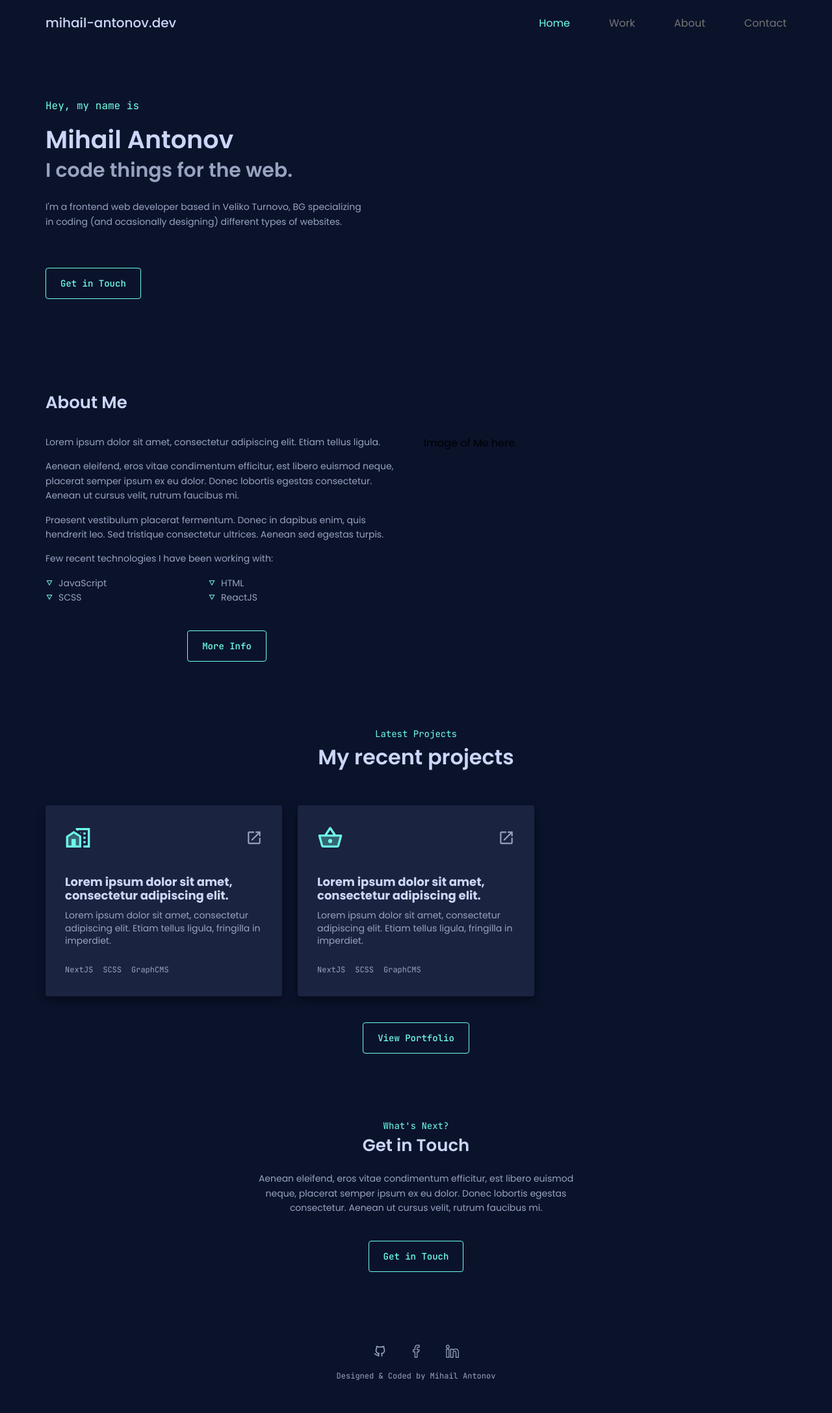
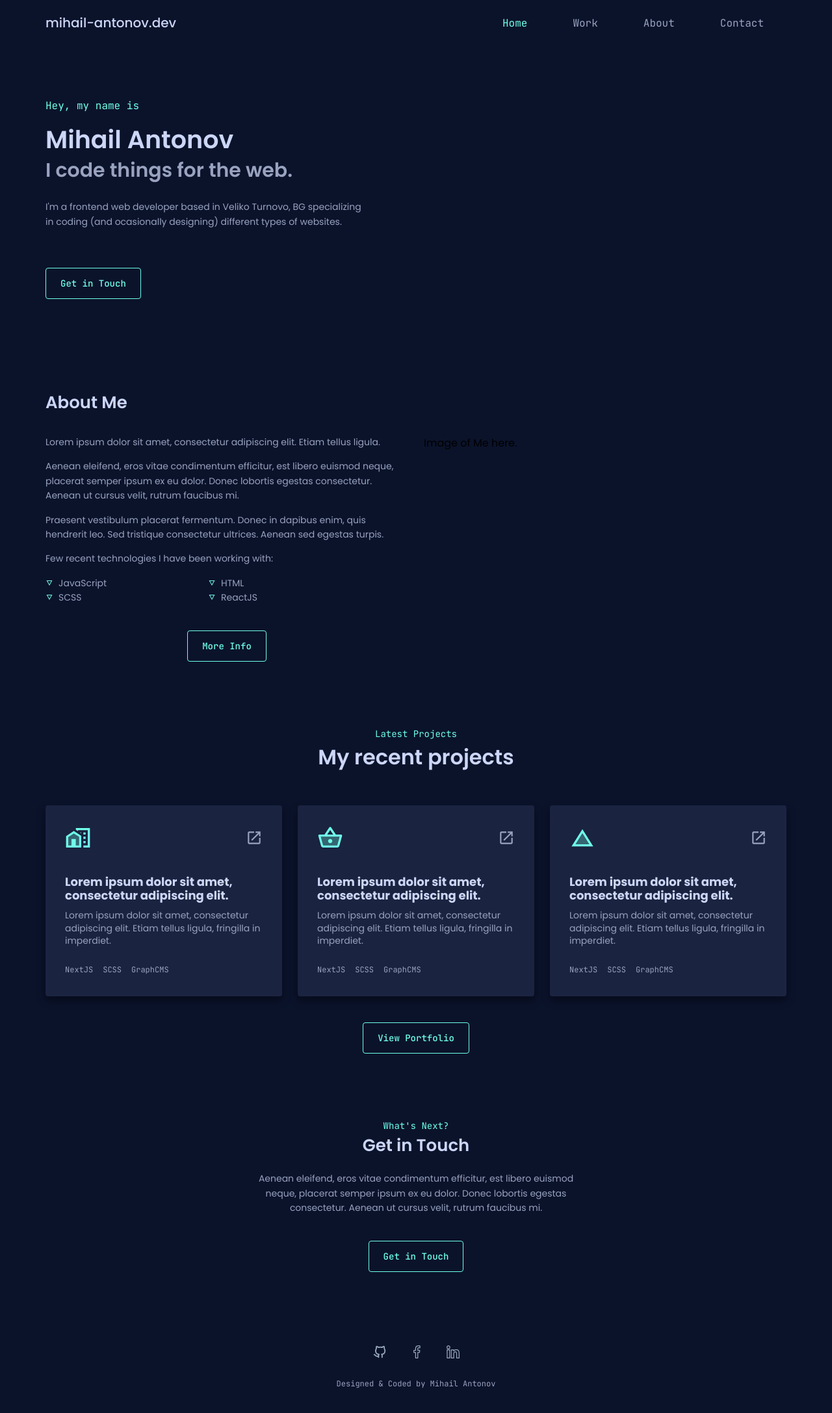
Before and after one commit to mihail-antonov/project-identity, a Next.js app: page / in a window 1280 px wide. Shown: the top 2174 px of the page at 65% size. Built offline with nearby package versions, Linux system fonts and the light colour scheme.

Commit message:
small changes afte rwork

```diff
--- a/components/footer/footer.jsx
+++ b/components/footer/footer.jsx
@@ -16,8 +16,8 @@ export default function Header() {
                   <Image
                     src="/img/social/github.svg"
                     alt="Github Profile"
-                    width={20}
-                    height={20}
+                    width={22}
+                    height={22}
                   />
                 </a>
               </Link>
--- a/components/footer/footer.module.scss
+++ b/components/footer/footer.module.scss
@@ -1,8 +1,6 @@
 @import "../../styles/abstracts/variables";
 
 .footer {
-  display: block;
-
   .wrapper {
     display: flex;
     flex-flow: column nowrap;
@@ -14,6 +12,7 @@
       display: flex;
       flex-flow: row nowrap;
       align-items: center;
+      margin: 0 0 10px 0;
 
       .social__icon {
         margin: 0 6px;
--- a/components/header/header.module.scss
+++ b/components/header/header.module.scss
@@ -42,9 +42,10 @@
             display: inline;
 
             .nav_item_link {
-              color: #757575;
+              color: $text;
+              font-family: $font-secondary;
               text-decoration: none;
-              padding: 10px 0 10px 60px;
+              padding: 20px 35px;
             }
 
             .nav_item_link:hover {
@@ -54,8 +55,9 @@
 
             .nav_item_link_active {
               color: $active;
+              font-family: $font-secondary;
               text-decoration: none;
-              padding: 10px 0 10px 60px;
+              padding: 20px 35px;
             }
           }
         }
--- a/pages/index.jsx
+++ b/pages/index.jsx
@@ -7,6 +7,7 @@ import DetailsIcon from "@material-ui/icons/Details";
 import ShoppingBasketTwoToneIcon from "@material-ui/icons/ShoppingBasketTwoTone";
 import HomeWorkTwoToneIcon from "@material-ui/icons/HomeWorkTwoTone";
 import OpenInNewIcon from "@material-ui/icons/OpenInNew";
+import ChangeHistoryTwoToneIcon from "@material-ui/icons/ChangeHistoryTwoTone";
 
 import layout from "../components/layout/layout.module.scss";
 import styles from "../styles/index.module.scss";
@@ -165,6 +166,32 @@ export default function Home() {
                     </ul>
                   </div>
                 </div>
+                <div className={styles.project__box}>
+                  <div className={styles.project__box__icons}>
+                    <div className={styles.project__icons__main}>
+                      <ChangeHistoryTwoToneIcon />
+                    </div>
+                    <div className={styles.project__icons__links}>
+                      <OpenInNewIcon />
+                    </div>
+                  </div>
+                  <div className={styles.project__box__content}>
+                    <h4 className={styles.project__box__title}>
+                      Lorem ipsum dolor sit amet, consectetur adipiscing elit.
+                    </h4>
+                    <p className={styles.project__box__text}>
+                      Lorem ipsum dolor sit amet, consectetur adipiscing elit.
+                      Etiam tellus ligula, fringilla in imperdiet.
+                    </p>
+                  </div>
+                  <div className={styles.project__box__tech}>
+                    <ul className={styles.project__box__list}>
+                      <li className={styles.project__box_item}>NextJS</li>
+                      <li className={styles.project__box_item}>SCSS</li>
+                      <li className={styles.project__box_item}>GraphCMS</li>
+                    </ul>
+                  </div>
+                </div>
               </div>
             </div>
             <div className={styles.project__button}>
```
Also changed, not shown: styles/about.module.scss (+5 -2 lines).
